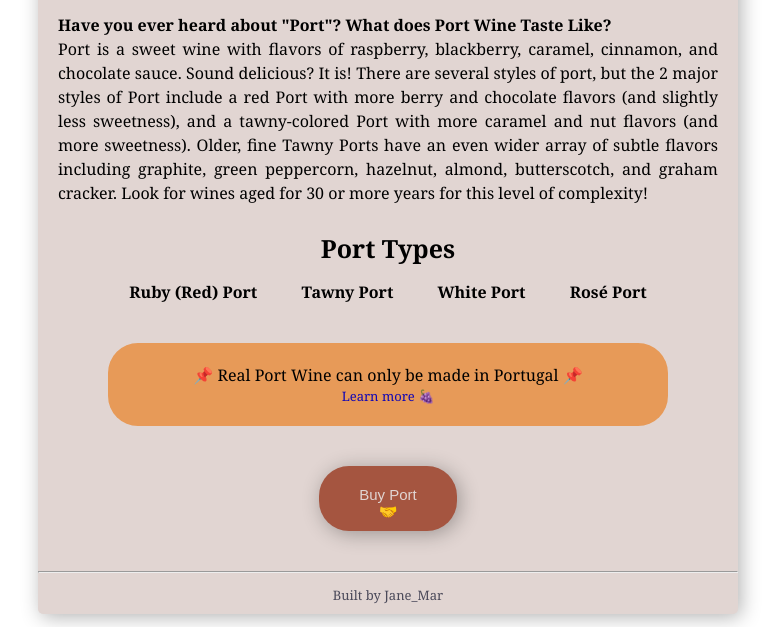
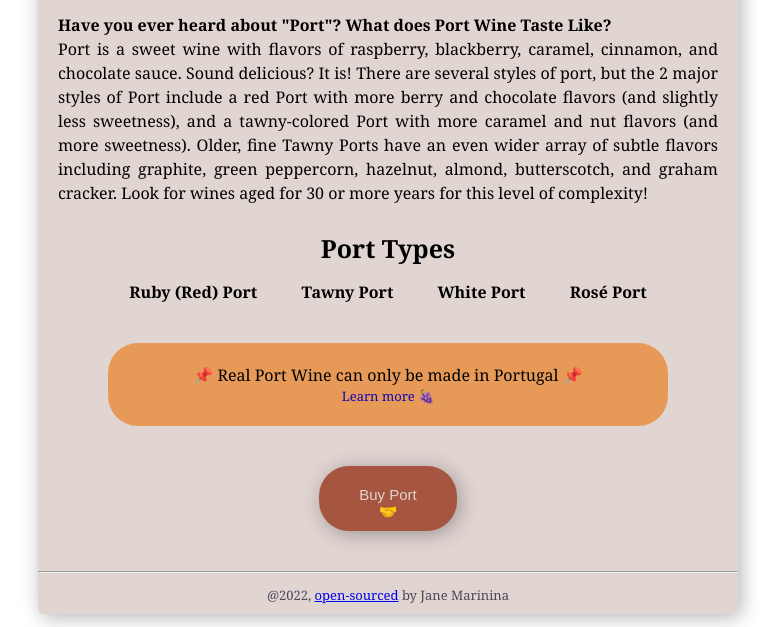
Before and after one commit to Jane-Mar/one-pager-portugal, a plain HTML site: page index.html in a window 1280 px wide. Shown: the part 558-1185 px from the top of the page, without its empty margins (252-1033 px from the left). Drawn offline with Linux system fonts and the light colour scheme.

Commit message:
added code link

```diff
--- a/index.html
+++ b/index.html
@@ -220,7 +220,16 @@
 
       <button class="buyButton">Buy Port <br />🤝</button>
       <hr />
-      <p class="made-by">Built by Jane_Mar</p>
+      <p class="made-by">
+        @2022,
+        <a
+          href="https://github.com/Jane-Mar/one-pager-portugal"
+          target="_blank"
+        >
+          open-sourced</a
+        >
+        by Jane Marinina
+      </p>
     </div>
     <script>
       function userInfo() {
```
